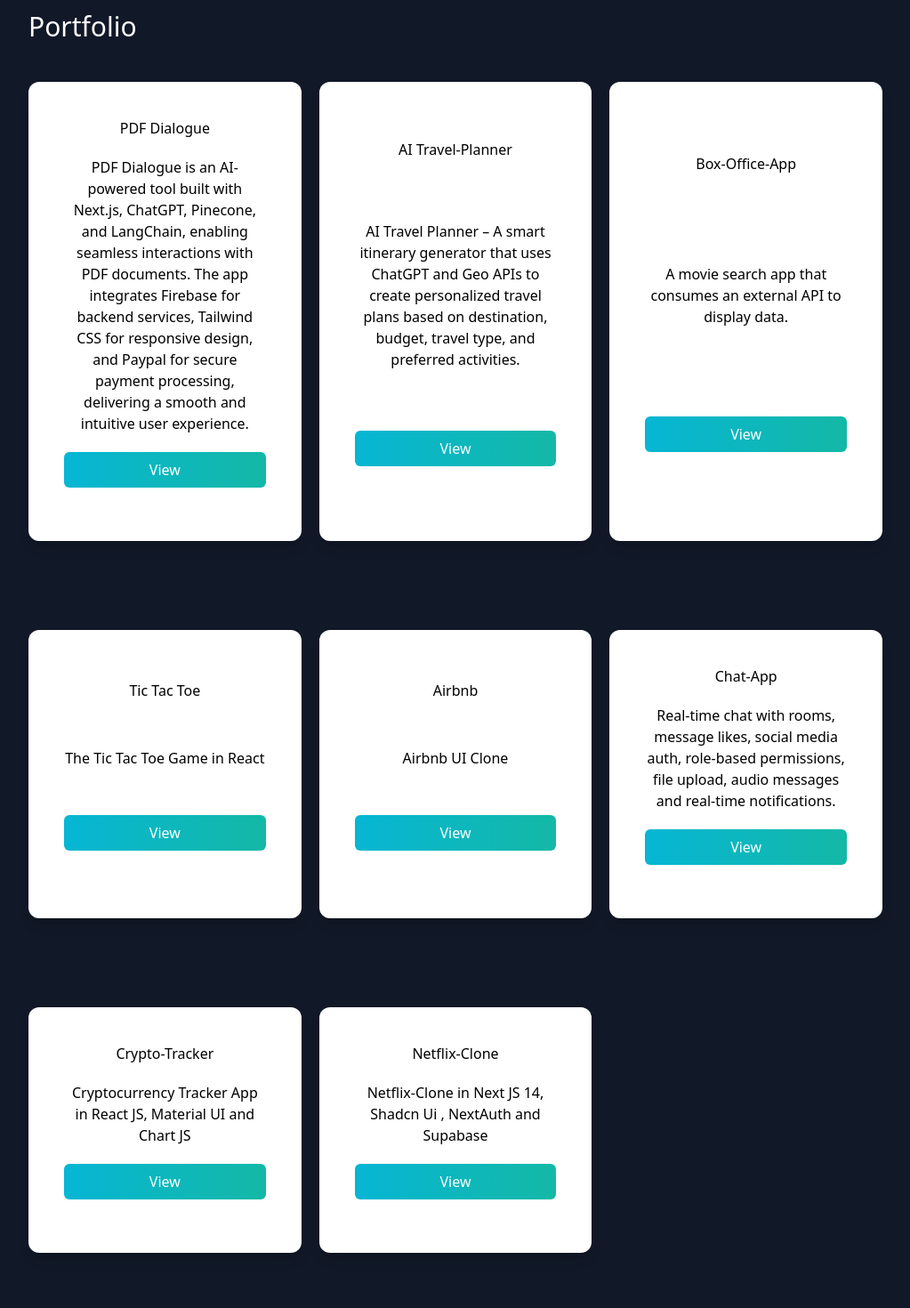
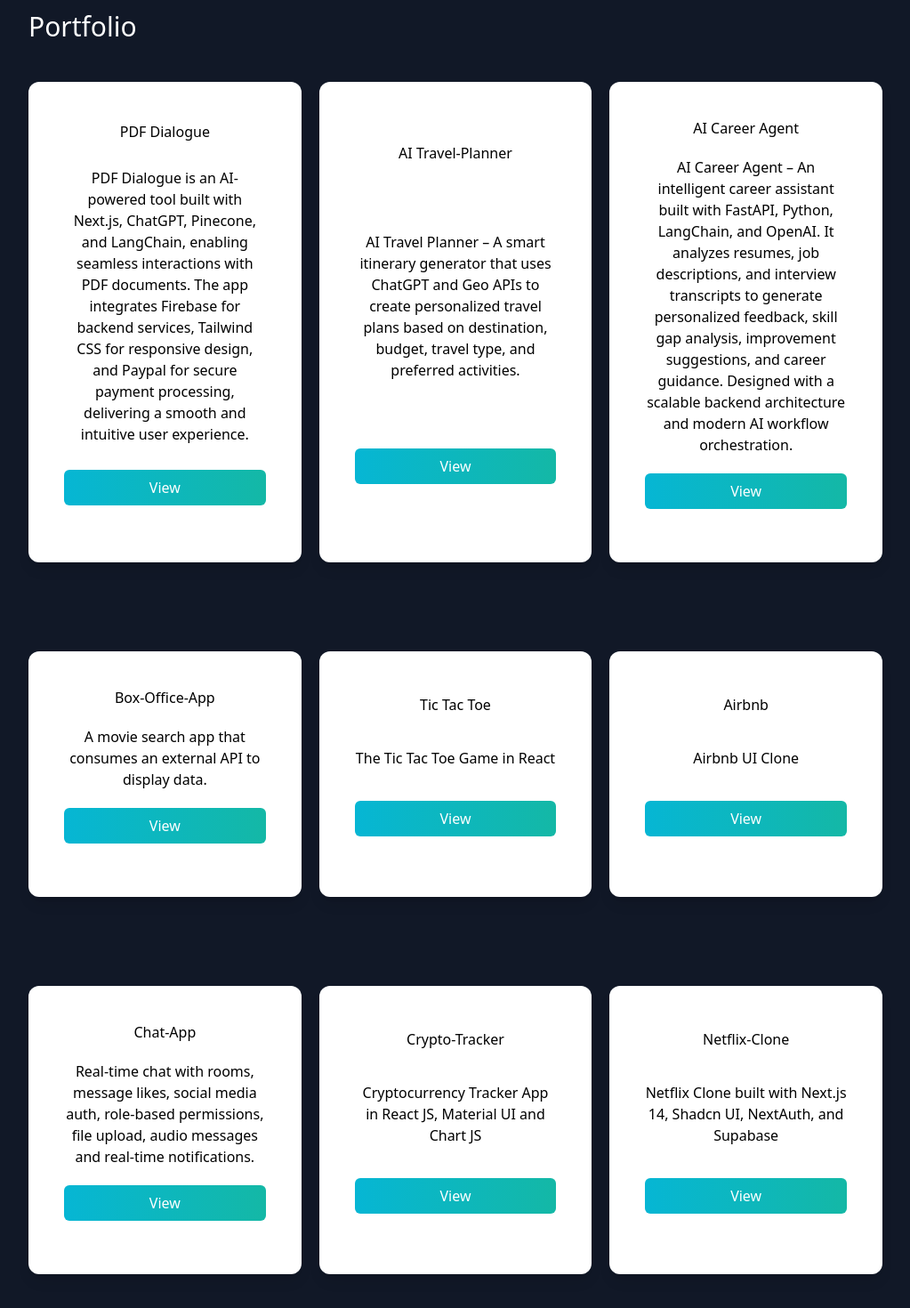
Before and after one commit to shubhambhojane98/portfolio, a Next.js app: page / in a window 1280 px wide. Shown: the part 880-2350 px from the top of the page at 89% size, without its empty margins (128-1151 px from the left). Built offline with nearby package versions, Linux system fonts and the light colour scheme.

Commit message:
added ai career agent project in portfolio

```diff
--- a/components/Portfolio.tsx
+++ b/components/Portfolio.tsx
@@ -20,44 +20,51 @@
     {
       id: 3,
       img: "",
+      link: "https://your-ai-career-agent-link.com/", // replace with actual deployed link
+      title: "AI Career Agent",
+      desc: "AI Career Agent – An intelligent career assistant built with FastAPI, Python, LangChain, and OpenAI. It analyzes resumes, job descriptions, and interview transcripts to generate personalized feedback, skill gap analysis, improvement suggestions, and career guidance. Designed with a scalable backend architecture and modern AI workflow orchestration.",
+    },
+    {
+      id: 4,
+      img: "",
       link: "https://shubhambhojane98.github.io/box-office/#/",
       title: "Box-Office-App",
       desc: "A movie search app that consumes an external API to display data.",
     },
     {
-      id: 4,
+      id: 5,
       img: "",
       link: "https://tictac2.surge.sh/",
       title: "Tic Tac Toe",
       desc: "The Tic Tac Toe Game in React",
     },
     {
-      id: 5,
+      id: 6,
       img: "",
       link: "https://airbnb-clone-53d70.web.app/",
       title: "Airbnb",
       desc: "Airbnb UI Clone",
     },
     {
-      id: 6,
+      id: 7,
       img: "",
       link: "https://chat-web-app-54ef0.firebaseapp.com/signin",
       title: "Chat-App",
       desc: "Real-time chat with rooms, message likes, social media auth, role-based permissions, file upload, audio messages and real-time notifications.",
     },
     {
-      id: 7,
+      id: 8,
       img: "",
       link: "https://crypto-tracker-e5741.web.app/",
       title: "Crypto-Tracker",
-      desc: " Cryptocurrency Tracker App in React JS, Material UI and Chart JS",
+      desc: "Cryptocurrency Tracker App in React JS, Material UI and Chart JS",
     },
     {
-      id: 8,
+      id: 9,
       img: "",
       link: "https://netflix-clone-shubhambhojane98.vercel.app/",
       title: "Netflix-Clone",
-      desc: " Netflix-Clone in Next JS 14, Shadcn Ui , NextAuth and Supabase",
+      desc: "Netflix Clone built with Next.js 14, Shadcn UI, NextAuth, and Supabase",
     },
   ];
 
```
